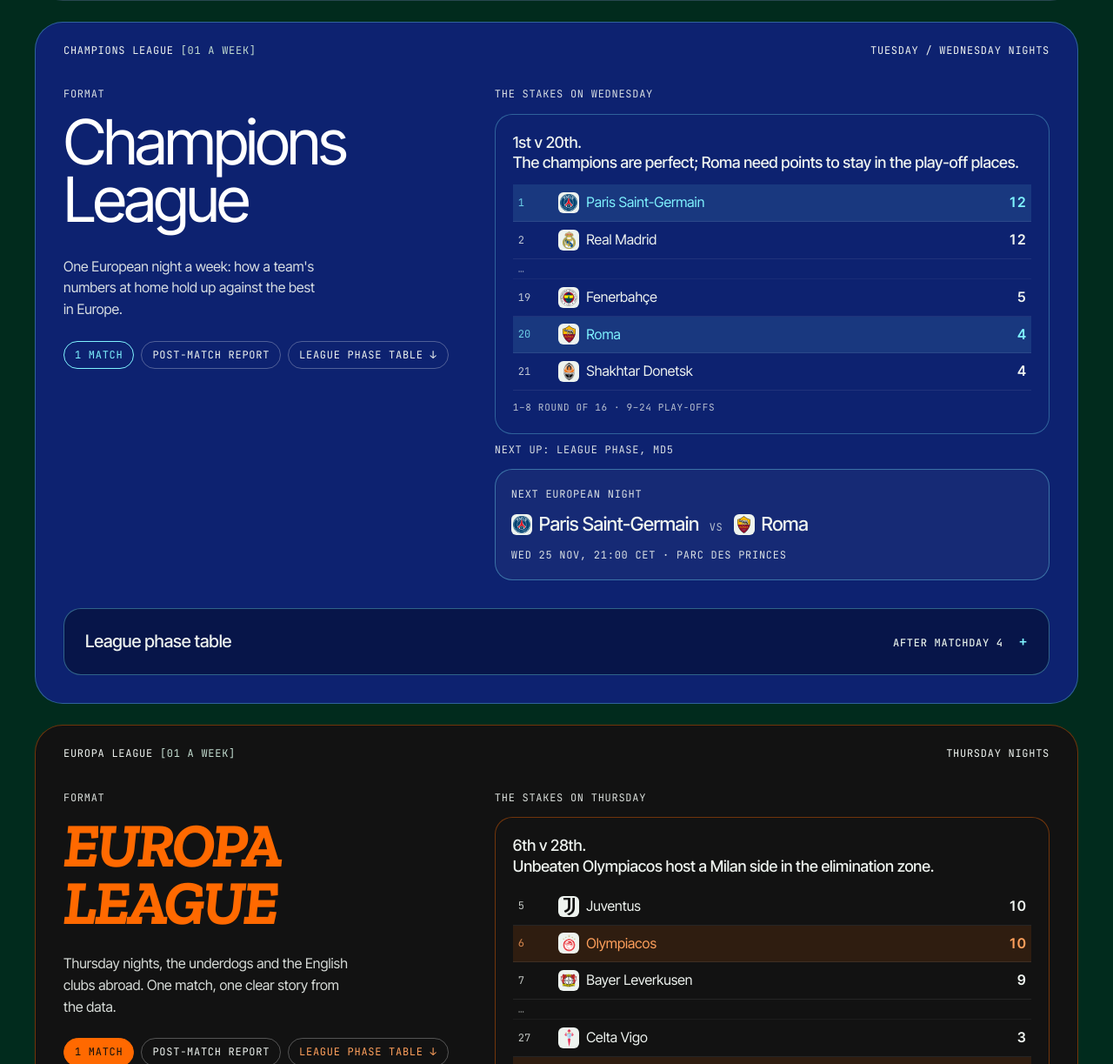
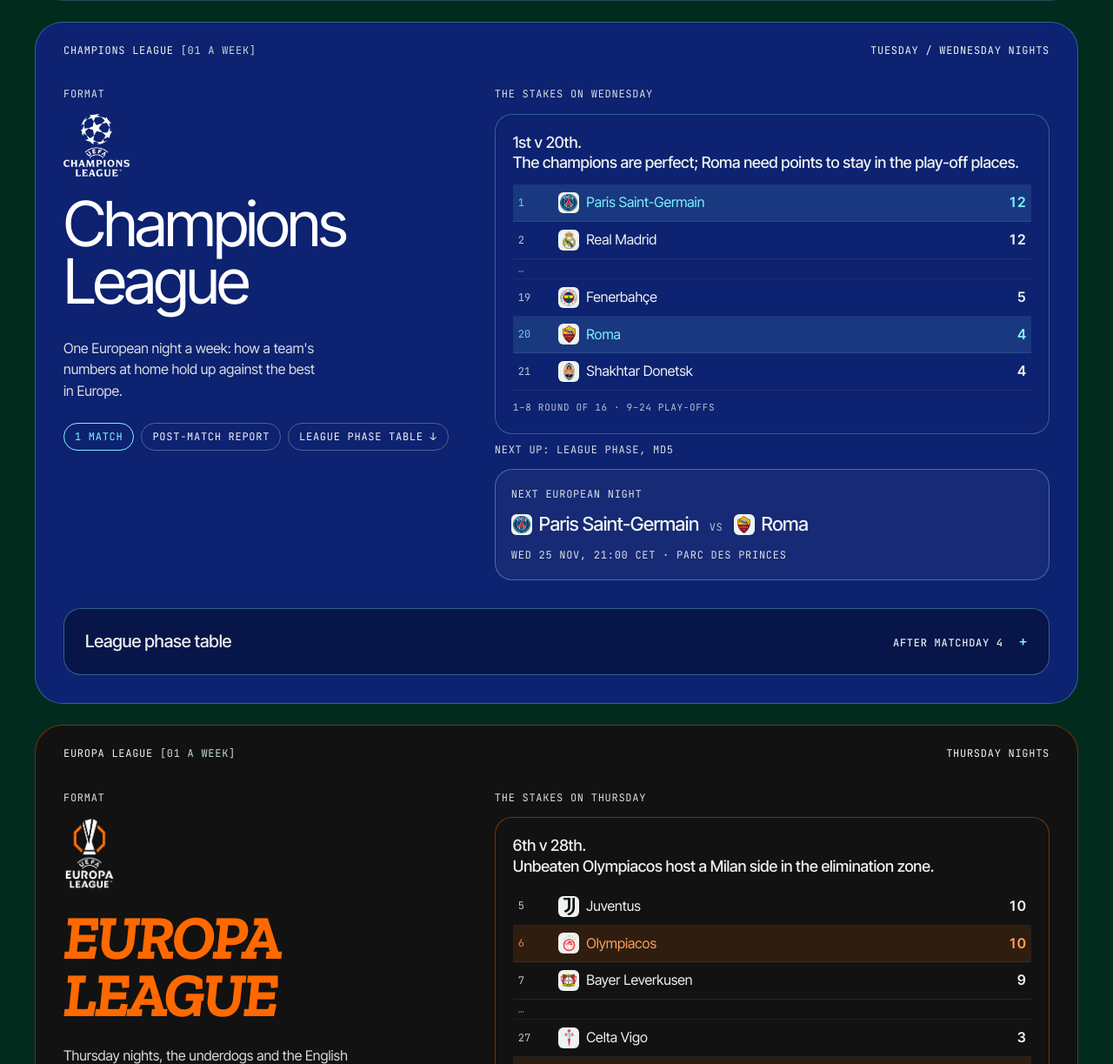
Before and after one commit to pitchinnumbers/pitchinnumbers.github.io, a plain HTML site: page index.html in a window 1280 px wide. Shown: the part 2165-3388 px from the top of the page at 87% size. Drawn offline with nearby package versions, Linux system fonts and the light colour scheme.

Commit message:
New design, crests, PL table, competition logos

```diff
--- a/index.html
+++ b/index.html
@@ -444,6 +444,12 @@
   .lp.pl-t .z0 td:first-child{color:#E3EDE7}
   .lp.pl-t tr:nth-child(4) td,.lp.pl-t tr:nth-child(17) td{border-bottom:1px dashed rgba(255,255,255,.45)}
   .pl .tag-link{color:#00FF85}
+
+  /* Competition logos */
+  .comp-logo{display:block;width:auto;height:72px;max-width:170px;object-fit:contain;object-position:left center;margin:0 0 22px}
+  .comp-logo-pl{height:52px}
+  .comp-logo-uel{height:84px}
+  @media (max-width:600px){.comp-logo{height:56px}.comp-logo-pl{height:42px}.comp-logo-uel{height:66px}}
 </style>
 <script>document.documentElement.classList.add('js')</script>
 </head>
@@ -519,6 +525,7 @@
   <div class="comp-head mono"><span>Premier League <span class="count">[02 a week]</span></span><span>Weekends</span></div>
   <div class="comp-body"><span class="plus" style="left:33.333%;top:0"></span><span class="plus" style="left:66.666%;top:0"></span>
     <div class="cc"><div class="cl mono">Format</div><div class="cx">
+      <img class="comp-logo comp-logo-pl" src="crests/comp-premier-league.png" alt="" width="250" height="106" decoding="async">
       <h2 id="pl-title">Premier<br><em>League</em></h2>
       <p>The two biggest matches of every matchweek, with a preview before kick-off and a data-driven report after it.</p>
       <ul class="tags mono"><li class="tag-hot">2 matches</li><li>xG timeline</li><li>Shot maps</li><li>Match context</li><li><a href="#pl-table" class="tag-link" data-open="pl-table">League table ↓</a></li></ul>
@@ -629,6 +636,7 @@
   <div class="comp-head mono"><span>Champions League <span class="count">[01 a week]</span></span><span>Tuesday / Wednesday nights</span></div>
   <div class="comp-body"><span class="plus" style="left:33.333%;top:0"></span><span class="plus" style="left:66.666%;top:0"></span>
     <div class="cc"><div class="cl mono">Format</div><div class="cx">
+      <img class="comp-logo comp-logo-ucl" src="crests/comp-champions-league.png" alt="" width="250" height="238" decoding="async">
       <h2 id="ucl-title">Champions<br>League</h2>
       <p>One European night a week: how a team's numbers at home hold up against the best in Europe.</p>
       <ul class="tags mono"><li class="tag-hot">1 match</li><li>Post-match report</li><li><a href="#ucl-table" class="tag-link" data-open="ucl-table">League phase table ↓</a></li></ul>
@@ -667,6 +675,7 @@
   <div class="comp-head mono"><span>Europa League <span class="count">[01 a week]</span></span><span>Thursday nights</span></div>
   <div class="comp-body"><span class="plus" style="left:33.333%;top:0"></span><span class="plus" style="left:66.666%;top:0"></span>
     <div class="cc"><div class="cl mono">Format</div><div class="cx">
+      <img class="comp-logo comp-logo-uel" src="crests/comp-europa-league.png" alt="" width="250" height="357" decoding="async">
       <h2 id="uel-title">Europa<br>League</h2>
       <p>Thursday nights, the underdogs and the English clubs abroad. One match, one clear story from the data.</p>
       <ul class="tags mono"><li class="tag-hot">1 match</li><li>Post-match report</li><li><a href="#uel-table" class="tag-link" data-open="uel-table">League phase table ↓</a></li></ul>
```
Also changed, not shown: crests/comp-champions-league.png (added), crests/comp-europa-league.png (added), crests/comp-premier-league.png (added).
